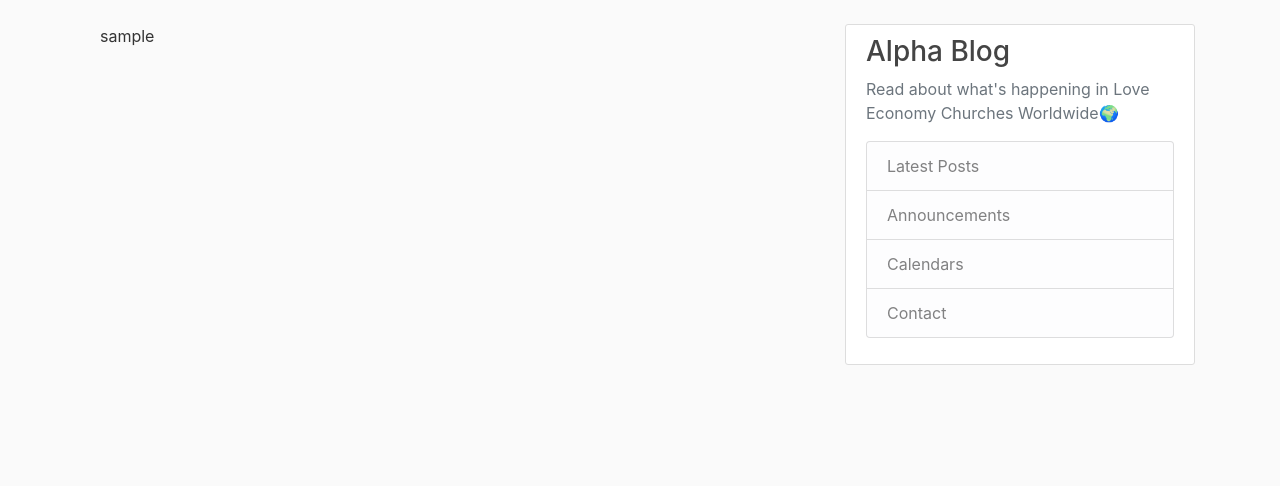
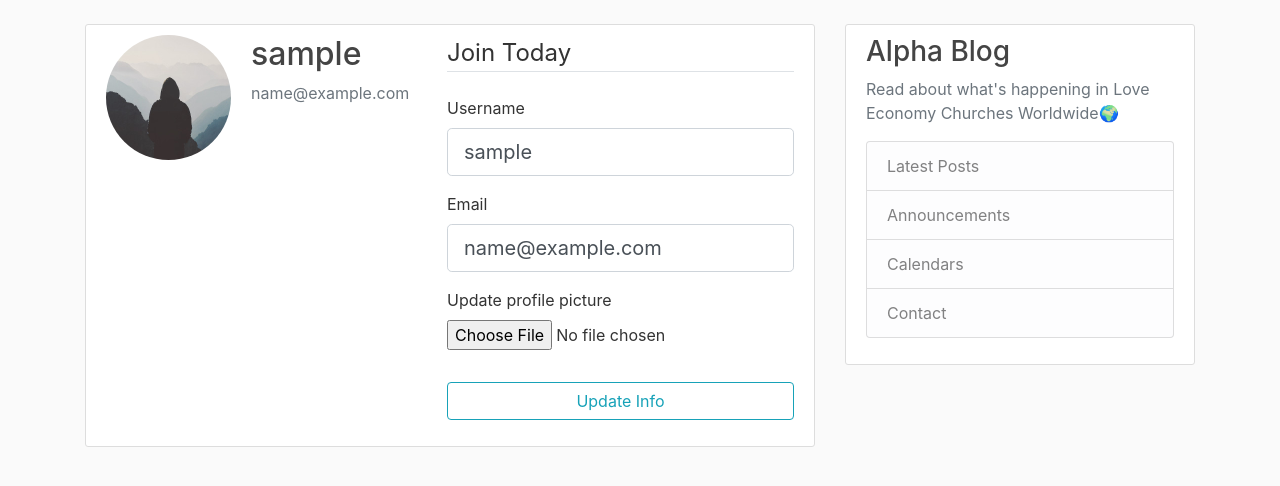
Before and after one commit to jdboachie/flask_blog, a Flask app: page /account in a window 1280 px wide. Shown: the part 56-542 px from the top of the page. Run offline with Flask 3, Linux system fonts and the light colour scheme; the visitor is signed in with stand-in values (Sample User, id 1); some libraries are stand-ins or nearby versions.

Commit message:
feat: user account and profile picture

```diff
--- a/flask_blog/forms.py
+++ b/flask_blog/forms.py
@@ -1,4 +1,6 @@
 from flask_wtf import FlaskForm
+from flask_wtf.file import FileField, FileAllowed
+from flask_login import current_user
 from wtforms import BooleanField, PasswordField, StringField, SubmitField
 from wtforms.validators import (DataRequired, Email, EqualTo, Length,
                                 ValidationError)
@@ -33,3 +35,23 @@ class LoginForm(FlaskForm):
                              DataRequired(), Length(min=8)])
     remember = BooleanField('Remember me')
     submit = SubmitField('Log in')
+
+
+class UpdateAccountForm(FlaskForm):
+    username = StringField('Username', validators=[
+                           DataRequired(), Length(min=2, max=20)])
+    email = StringField('Email', validators=[DataRequired(), Email()])
+    picture = FileField('Update profile picture', validators=[FileAllowed(['jpg', 'png'])])
+    submit = SubmitField('Update Info')
+
+    def validate_username(self, username):
+        if username.data != current_user.username:
+            user = User.query.filter_by(username=username.data).first()
+            if user:
+                raise ValidationError('Username is taken')
+
+    def validate_email(self, email):
+        if email.data != current_user.email:
+            user = User.query.filter_by(email=email.data).first()
+            if user:
+                raise ValidationError('Email is owned by another user')
--- a/flask_blog/routes.py
+++ b/flask_blog/routes.py
@@ -1,6 +1,9 @@
+import os
+import secrets
+
 from flask import render_template, url_for, flash, redirect, request
 from flask_blog import app, db, bcrypt
-from flask_blog.forms import RegistrationForm, LoginForm
+from flask_blog.forms import RegistrationForm, LoginForm, UpdateAccountForm
 from flask_blog.models import User, Post
 from flask_login import login_user, current_user, logout_user, login_required
 
@@ -34,12 +37,14 @@ def about():
 
 @app.route("/register", methods=['GET', 'POST'])
 def register():
-    if current_user.is_authenticated: # type: ignore
+    if current_user.is_authenticated:  # type: ignore
         return redirect(url_for('home'))
     form = RegistrationForm()
     if form.validate_on_submit():
-        hashed_password = bcrypt.generate_password_hash(form.password.data).decode('utf-8')
-        user = User(username=form.username.data, email=form.email.data, password=hashed_password) # type: ignore
+        hashed_password = bcrypt.generate_password_hash(
+            form.password.data).decode('utf-8')
+        user = User(username=form.username.data, email=form.email.data,
+                    password=hashed_password)  # type: ignore
         db.session.add(user)
         db.session.commit()
         flash('Your account has been created! You are now able to log in', 'success')
@@ -49,7 +54,7 @@ def register():
 
 @app.route("/login", methods=['GET', 'POST'])
 def login():
-    if current_user.is_authenticated: # type: ignore
+    if current_user.is_authenticated:  # type: ignore
         return redirect(url_for('home'))
     form = LoginForm()
     if form.validate_on_submit():
@@ -69,7 +74,31 @@ def logout():
     return redirect(url_for('home'))
 
 
-@app.route("/account")
+def save_picture(form_picture):
+    random_hex = secrets.token_hex(8)
+    _, f_ext = os.path.splitext(form_picture.filename)
+    picture_fn = random_hex + f_ext
+    picture_path = os.path.join(app.root_path, 'static/profile_pics', picture_fn)
+    form_picture.save(picture_path)
+    return picture_fn
+
+@app.route("/account", methods=['GET', 'POST'])
 @login_required
 def account():
-    return render_template('account.html', title='Account')
+    form = UpdateAccountForm()
+    if form.validate_on_submit():
+        if form.picture.data:
+            picture_file = save_picture(form.picture.data)
+            current_user.image_file = picture_file
+            db.session.commit()
+        current_user.username = form.username.data
+        current_user.email = form.email.data
+        db.session.commit()
+        flash('Account has been updated', 'success')
+        return redirect(url_for('account'))
+    elif request.method == 'GET':
+        form.username.data = current_user.username
+        form.email.data = current_user.email
+    image_file = url_for(
+        'static', filename='profile_pics/' + current_user.image_file)
+    return render_template('account.html', title='Account', image_file=image_file, form=form)
--- a/flask_blog/templates/account.html
+++ b/flask_blog/templates/account.html
@@ -1,5 +1,58 @@
 {% extends "layout.html" %}
 
 {% block content %}
-    <div class="container">{{ current_user.username }}</div>
+<div class="content-section">
+    <div class="media">
+        <img class="rounded-circle account-img" src="{{ image_file }}" alt="user image">
+        <div class="media-body">
+            <h2 clsas="account-heading">{{ current_user.username }}</h2>
+            <p class="text-secondary">{{ current_user.email }}</p>
+        </div>
+        <form action="" method="post" enctype="multipart/form-data">
+            {{ form.hidden_tag() }}
+            <fieldset class="form-group">
+                <legend class="border-bottom mb-4">Join Today</legend>
+                <div class="form-group">
+                    {{ form.username.label(class="form-control-label") }}
+                    {% if form.username.errors %}
+                        {{ form.username(class="form-control form-control-lg is-invalid") }}
+                        <div class="invalid-feedback">
+                            {% for error in form.username.errors %}
+                                <span>{{ error }}</span>
+                            {% endfor%}
+                        </div>
+                    {% else %}
+                        {{ form.username(class="form-control form-control-lg") }}
+                    {% endif %}
+                </div>
+                <div class="form-group">
+                    {{ form.email.label(class="form-control-label") }}
+                    {% if form.email.errors %}
+                        {{ form.email(class="form-control form-control-lg is-invalid") }}
+                        <div class="invalid-feedback">
+                            {% for error in form.email.errors %}
+                                <span>{{ error }}</span>
+                            {% endfor%}
+                        </div>
+                    {% else %}
+                        {{ form.email(class="form-control form-control-lg") }}
+                    {% endif %}
+                </div>
+                <div class="form-group">
+                    {{ form.picture.label() }}
+                    {{ form.picture(class="form-control-file") }}
+                    {% if form.picture.errors %}
+                        {% for error in form.picture.errors %}
+                            <span class="text-danger">{{ error }}</span><br>
+                        {% endfor%}
+                    {% endif %}
+
+                </div>
+            </fieldset>
+            <div class="form-group">
+                {{ form.submit(class="btn btn-outline-info btn-block") }}
+            </div>
+        </form>
+    </div>
+</div>
 {% endblock content %}
```
Also changed, not shown: README.md (added), flask_blog/static/profile_pics/d8544c2d6d1a6a0a.png (added), flask_blog/static/profile_pics/default.jpg (added).
